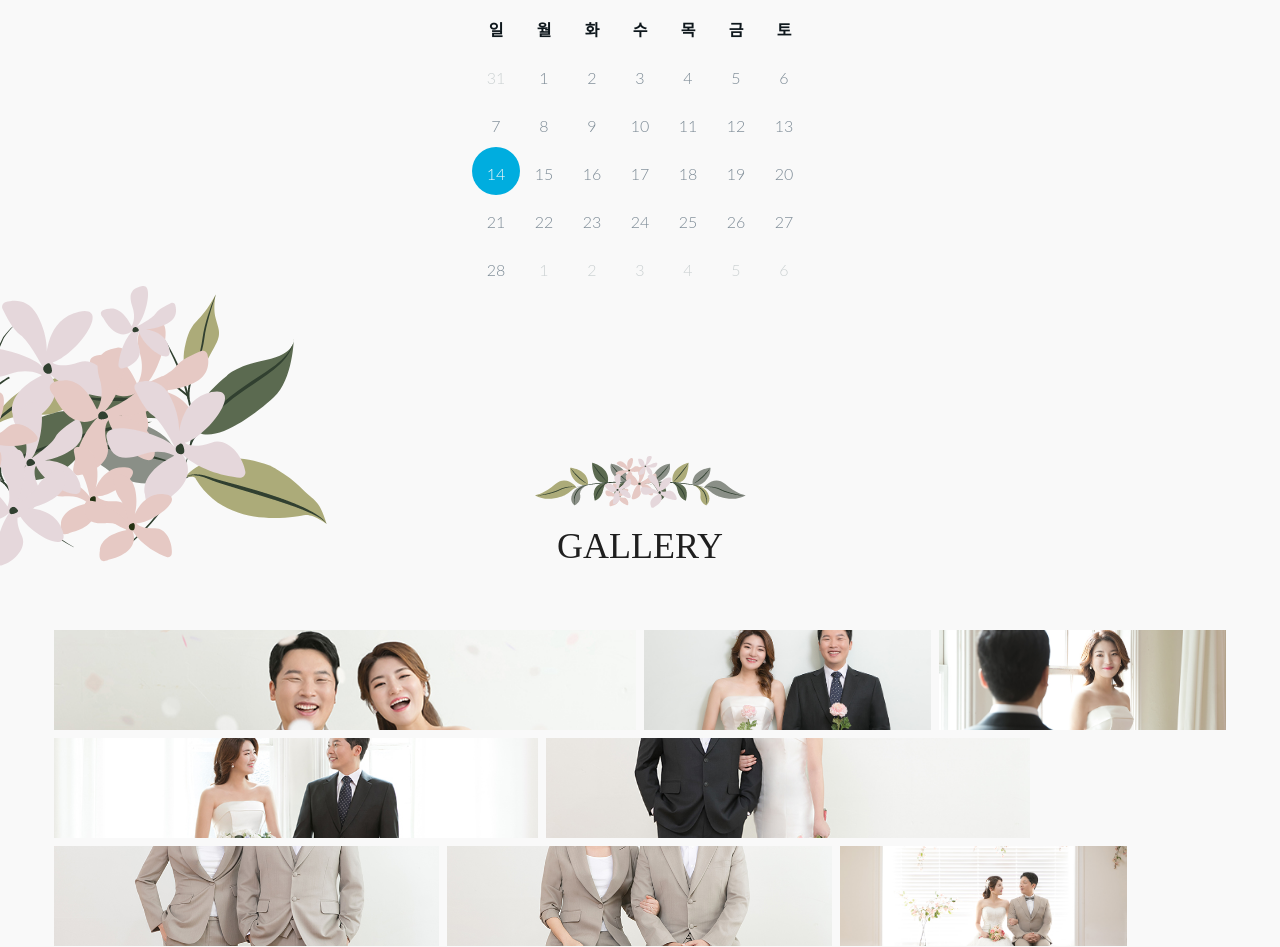
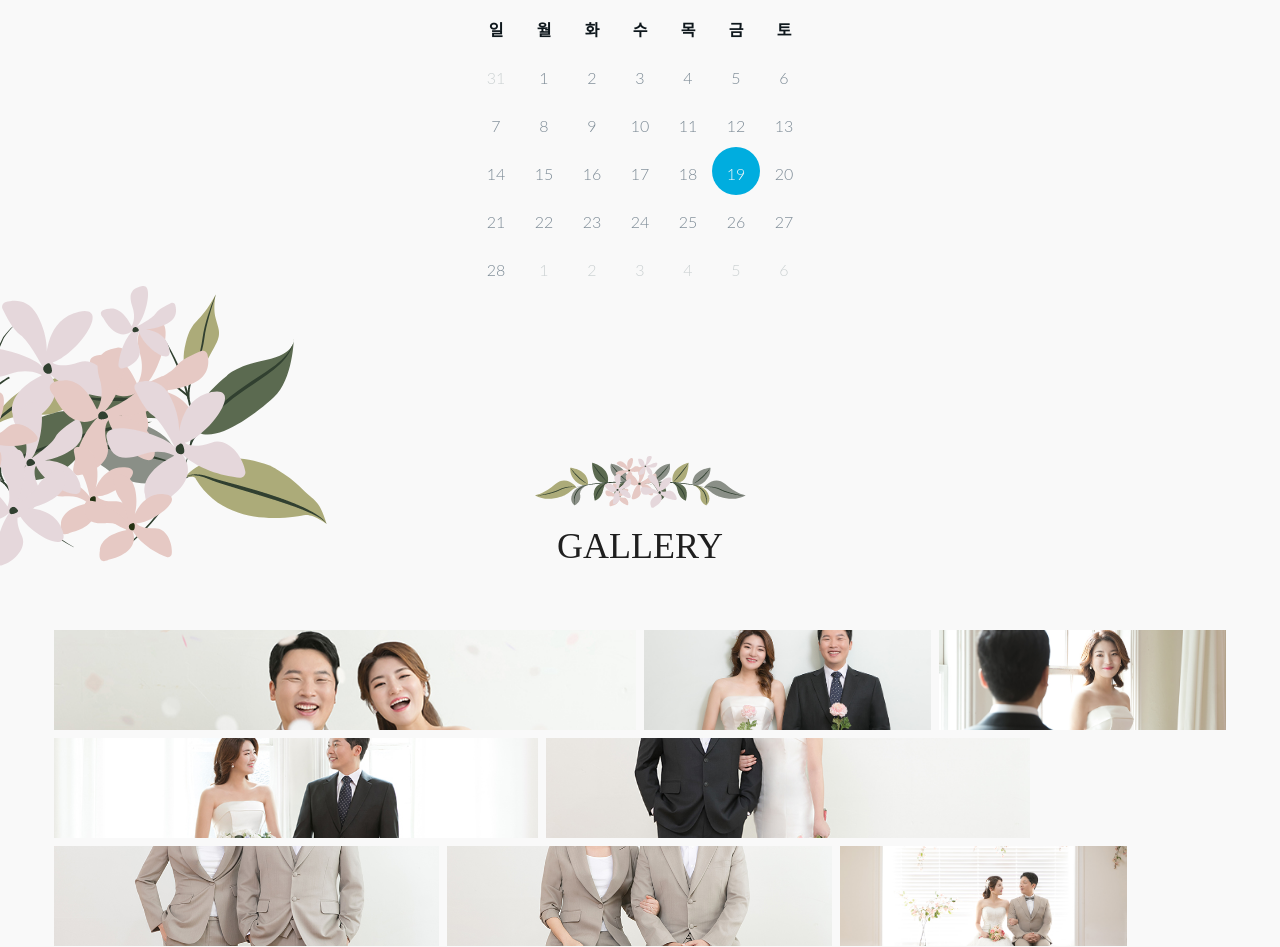
Before and after one commit to gbeco/chowithyang, a plain HTML site: page index.html in a window 1280 px wide. Shown: the part 1688-2635 px from the top of the page. Drawn offline with Linux system fonts and the light colour scheme; a web font is replaced by a local one.

Commit message:
메인 수정

```diff
--- a/index.html
+++ b/index.html
@@ -161,12 +161,12 @@
                             <td>13</td>
                           </tr>
                           <tr>
-                            <td class="current-day">14</td>
+                            <td>14</td>
                             <td>15</td>
                             <td>16</td>
                             <td>17</td>
                             <td>18</td>
-                            <td>19</td>
+                            <td class="current-day">19</td>
                             <td>20</td>
                           </tr>
                           <tr>
```
